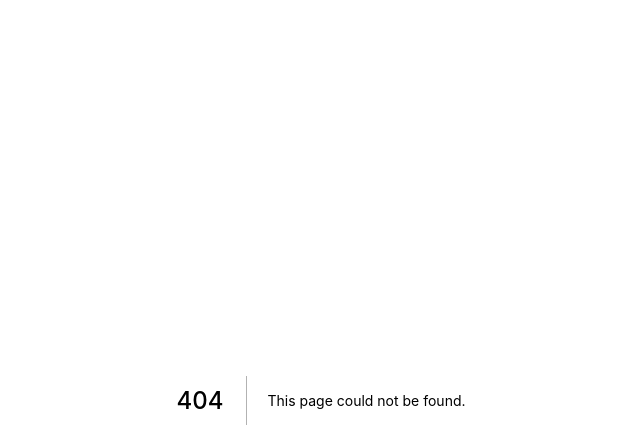
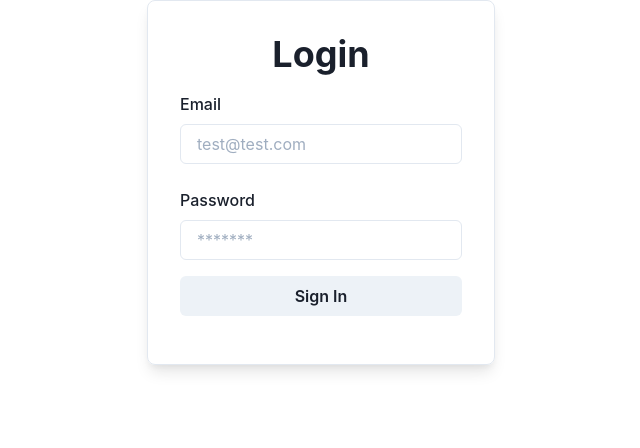
Before and after one commit to sip-group-8/sip-ui, a Next.js app: page /login in a window 1280 px wide. Before the commit this address had no page. Shown: the top 448 px of the page, without its empty margins (319-959 px from the left). Built offline with nearby package versions, Linux system fonts and the light colour scheme.

Commit message:
agrego pagina de login demo

```diff
--- a/package.json
+++ b/package.json
@@ -8,6 +8,10 @@
     "start": "next start"
   },
   "dependencies": {
+    "@chakra-ui/react": "^1.6.1",
+    "@emotion/react": "^11",
+    "@emotion/styled": "^11",
+    "framer-motion": "^4",
     "next": "10.2.0",
     "next-auth": "^3.21.0",
     "react": "17.0.2",
--- a/pages/_app.js
+++ b/pages/_app.js
@@ -1,7 +1,11 @@
 import '../styles/globals.css'
 
+import * as React from "react"
+import { ChakraProvider } from "@chakra-ui/react"
+
 function MyApp({ Component, pageProps }) {
-  return <Component {...pageProps} />
+  return <ChakraProvider >
+    <Component {...pageProps} /></ChakraProvider>
 }
 
 export default MyApp
--- /dev/null
+++ b/pages/login/index.js
@@ -0,0 +1,40 @@
+import React from 'react';
+import {
+    Flex,
+    Box,
+    Heading,
+    FormControl,
+    FormLabel,
+    Input,
+    Button,
+    Center
+} from '@chakra-ui/react';
+
+export default function LoginForm() {
+    return (
+        <Center>
+        <Flex width="full" align="center" justifyContent="center">
+            <Box p={8} maxWidth="500px" borderWidth={1} borderRadius={8} boxShadow="lg">
+                <Box textAlign="center">
+                    <Heading>Login</Heading>
+                </Box>
+                <Box my={4} textAlign="left">
+                    <form>
+                        <FormControl>
+                            <FormLabel>Email</FormLabel>
+                            <Input type="email" placeholder="test@test.com" />
+                        </FormControl>
+                        <FormControl mt={6}>
+                            <FormLabel>Password</FormLabel>
+                            <Input type="password" placeholder="*******" />
+                        </FormControl>
+                        <Button width="full" mt={4} type="submit">
+                            Sign In
+              </Button>
+                    </form>
+                </Box>
+            </Box>
+        </Flex>
+        </Center>
+    );
+}
```
Also changed, not shown: 2 other files (tests, documents, lock files or other folders).
